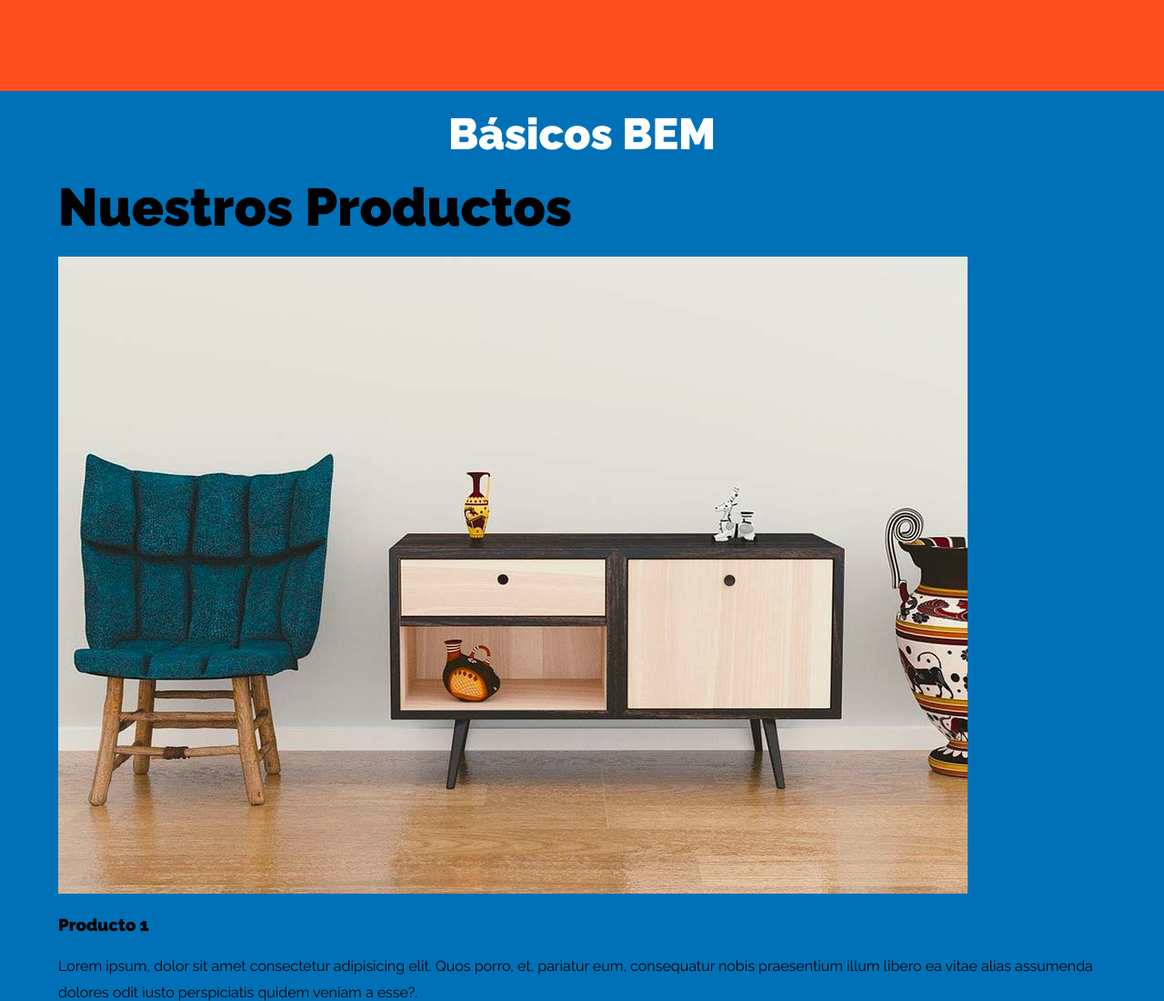
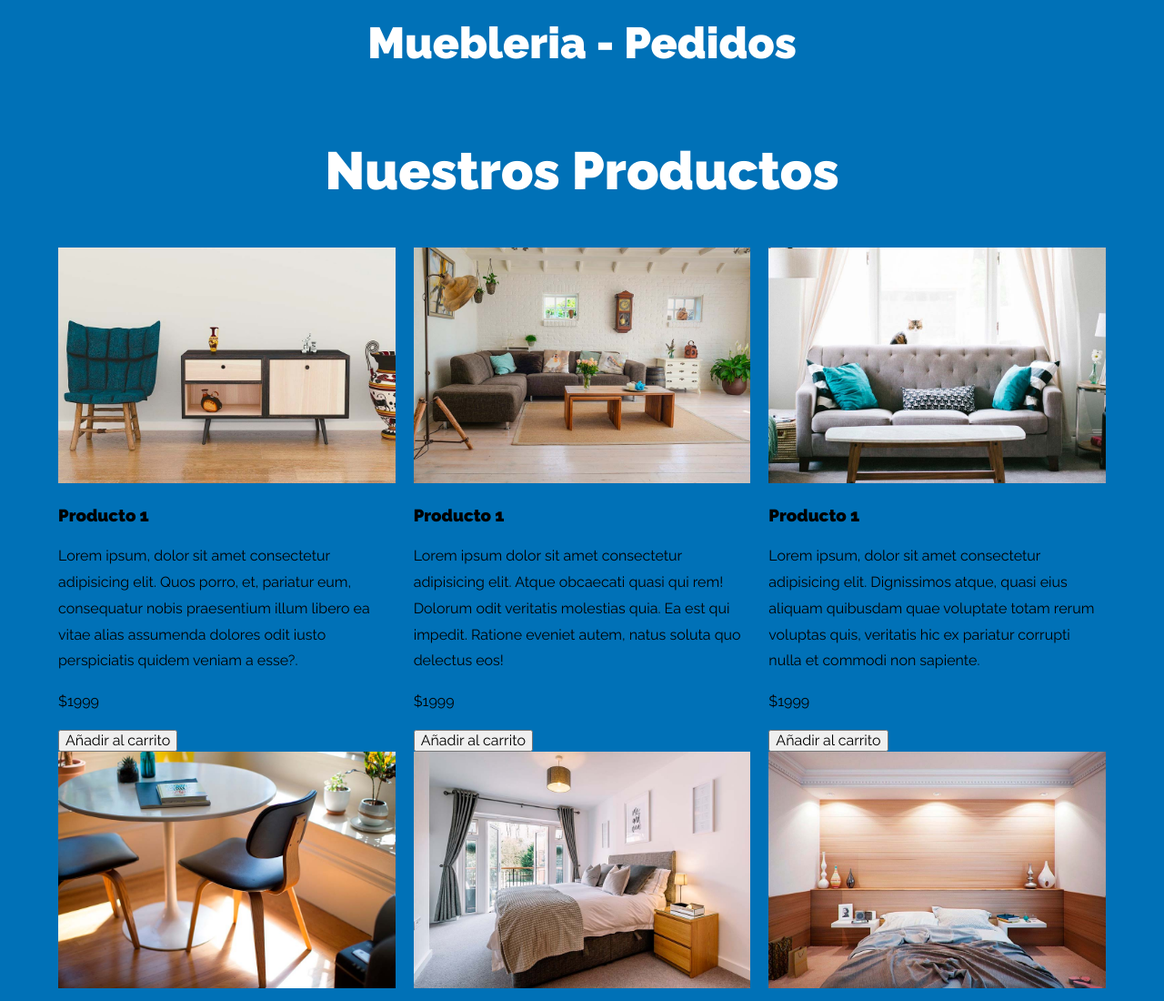
Before and after one commit to Grymbo/carrito_mueblerria, a plain HTML site: page index.html in a window 1280 px wide. Shown: the top 1100 px of the page at 91% size. Drawn offline with Linux system fonts and the light colour scheme.

Commit message:
Creando el css-grid

```diff
--- a/css/styles.css
+++ b/css/styles.css
@@ -72,3 +72,20 @@ img {
     color: var(--blanco);
     padding: 0;
 }
+
+/************************** Productos ********************************/
+.productos {
+    margin-top: 5rem;
+}
+.productos__heading {
+    color: var(--blanco);
+    text-align: center;
+    padding: 3rem 0;
+}
+@media (min-width: 768px){
+    .productos__grid {
+        display: grid;
+        grid-template-columns: repeat(3, 1fr);
+        column-gap: 2rem;
+    }
+}
--- a/index.html
+++ b/index.html
@@ -13,11 +13,7 @@
 </head>
 <body>
 
-
-    <div class="caja-curso">
-    </div>
-
-    <h1>Básicos BEM</h1>
+    <h1>Muebleria - Pedidos</h1>
 
     <div class="contenedor">
         <div class="productos">
@@ -35,9 +31,7 @@
                         <button class="producto__boton" type="button">Añadir al carrito</button>
                     </div>
                 </div>
-            </div>
 
-            <div class="productos__grid">
                 <div class="producto">
                     <img src="img/producto2.jpg" class="producto__imagen" alt="imagen 1">
                     <div class="producto__contenido">
@@ -49,9 +43,7 @@
                         <button class="producto__boton" type="button">Añadir al carrito</button>
                     </div>
                 </div>
-            </div>
 
-            <div class="productos__grid">
                 <div class="producto">
                     <img src="img/producto3.jpg" class="producto__imagen" alt="imagen 1">
                     <div class="producto__contenido">
@@ -63,9 +55,7 @@
                         <button class="producto__boton" type="button">Añadir al carrito</button>
                     </div>
                 </div>
-            </div>
 
-            <div class="productos__grid">
                 <div class="producto">
                     <img src="img/producto4.jpg" class="producto__imagen" alt="imagen 1">
                     <div class="producto__contenido">
@@ -77,9 +67,7 @@
                         <button class="producto__boton" type="button">Añadir al carrito</button>
                     </div>
                 </div>
-            </div>
 
-            <div class="productos__grid">
                 <div class="producto">
                     <img src="img/producto5.jpg" class="producto__imagen" alt="imagen 1">
                     <div class="producto__contenido">
@@ -91,9 +79,7 @@
                         <button class="producto__boton" type="button">Añadir al carrito</button>
                     </div>
                 </div>
-            </div>
 
-            <div class="productos__grid">
                 <div class="producto">
                     <img src="img/producto6.jpg" class="producto__imagen" alt="imagen 1">
                     <div class="producto__contenido">
```
